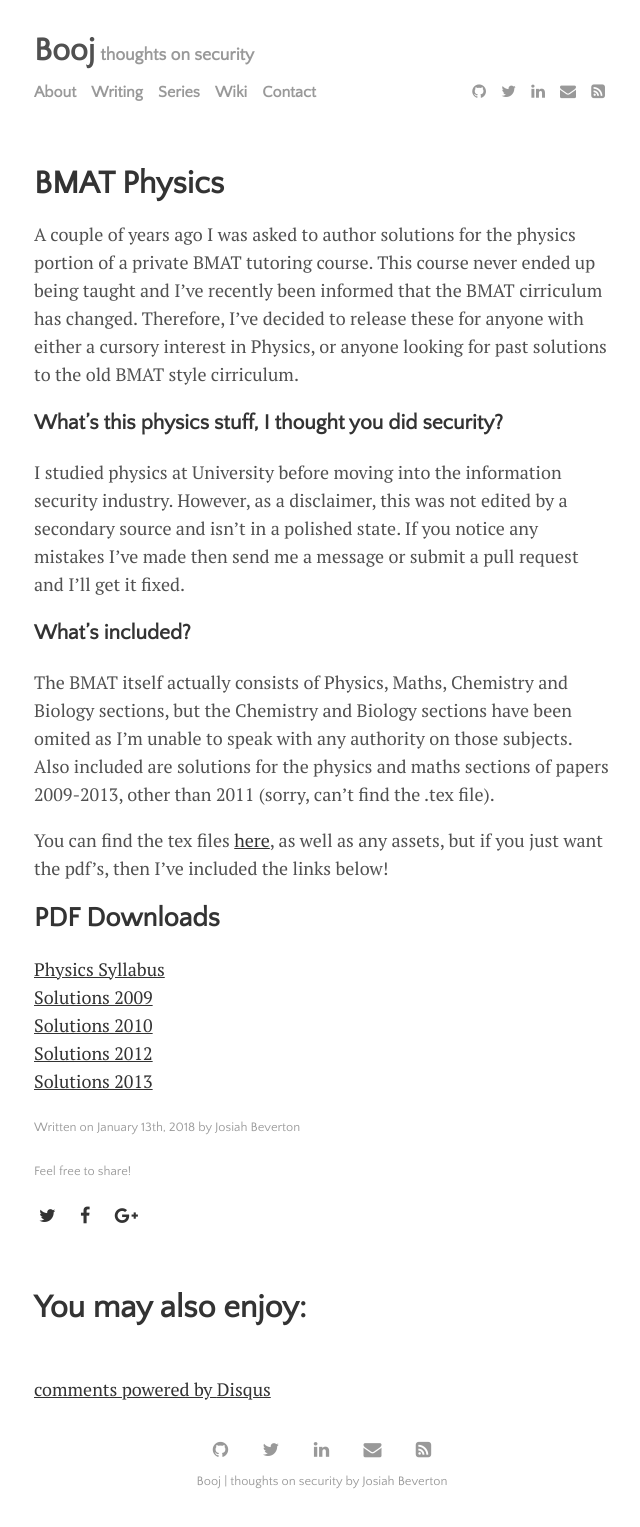
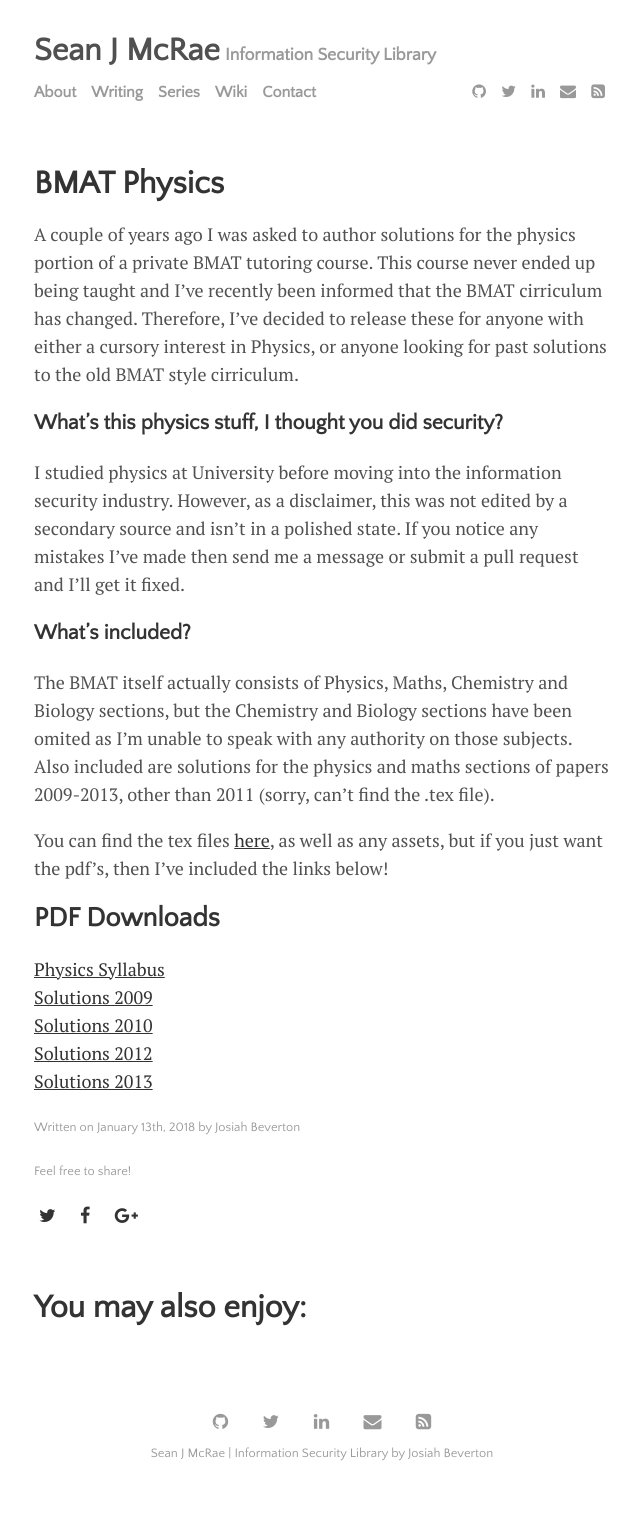
Before and after one commit to officialhocc/Demo, a Jekyll site: the page built from _posts/2018-01-13-bmat.md, in a window 1280 px wide. Shown: the whole page, without its empty margins (318-958 px from the left). Built offline with Jekyll 4.4.1, drawn with Linux system fonts in a browser that asks for light colours; nearby versions of some CDN libraries; comment, search, counter and statistics services are not loaded; after the commit the page ends 1499 px from its top, so only the background shows below that.

Commit message:
Update from Forestry.io - Updated _data/settings.yml

```diff
--- a/_data/settings.yml
+++ b/_data/settings.yml
@@ -1,26 +1,34 @@
-title:  Booj
-tagline:  thoughts on security
-
-# Authors documented under _data
-
-# Change to true for Disqus comments
+---
+title: Sean J McRae
+tagline: Information Security Library
 disqus:
-  comments: true
-  disqus_shortname: 'booj-1'
-
-google-ID: 'UA-111876212-1'
-
+  comments: false
+  disqus_shortname: ''
+google-ID: ''
 menu:
-- {name: 'About', path: 'menu', url: 'about.html'}
-- {name: 'Writing', path: 'menu', url: 'writing.html'}
-- {name: 'Series', path: 'menu', url: 'series.html'}
-- {name: 'Wiki', path: 'menu', url: 'https://reboare.gitbooks.io/booj-security/content/'}
-- {name: 'Contact', path: 'menu', url: 'contact.html'}
-
-# Available social icons are powered by Font Awesome, so you can use any icon that they offer
+- name: About
+  path: menu
+  url: about.html
+- name: Writing
+  path: menu
+  url: writing.html
+- name: Series
+  path: menu
+  url: series.html
+- name: Wiki
+  path: menu
+  url: https://reboare.gitbooks.io/booj-security/content/
+- name: Contact
+  path: menu
+  url: contact.html
 social:
-- {icon: 'github', link: 'https://www.github.com/reboare'}
-- {icon: 'twitter', link: 'https://twitter.com/reboare'}
-- {icon: 'linkedin', link: 'https://www.linkedin.com/in/josiah-beverton-1b1b22b1/'}
-- {icon: 'envelope', link: 'mailto:josiah.beverton@gmail.com'}
-- {icon: 'rss-square', link: 'feed.xml'}
+- icon: github
+  link: https://www.github.com/reboare
+- icon: twitter
+  link: https://twitter.com/reboare
+- icon: linkedin
+  link: https://www.linkedin.com/in/josiah-beverton-1b1b22b1/
+- icon: envelope
+  link: mailto:josiah.beverton@gmail.com
+- icon: rss-square
+  link: feed.xml
```
